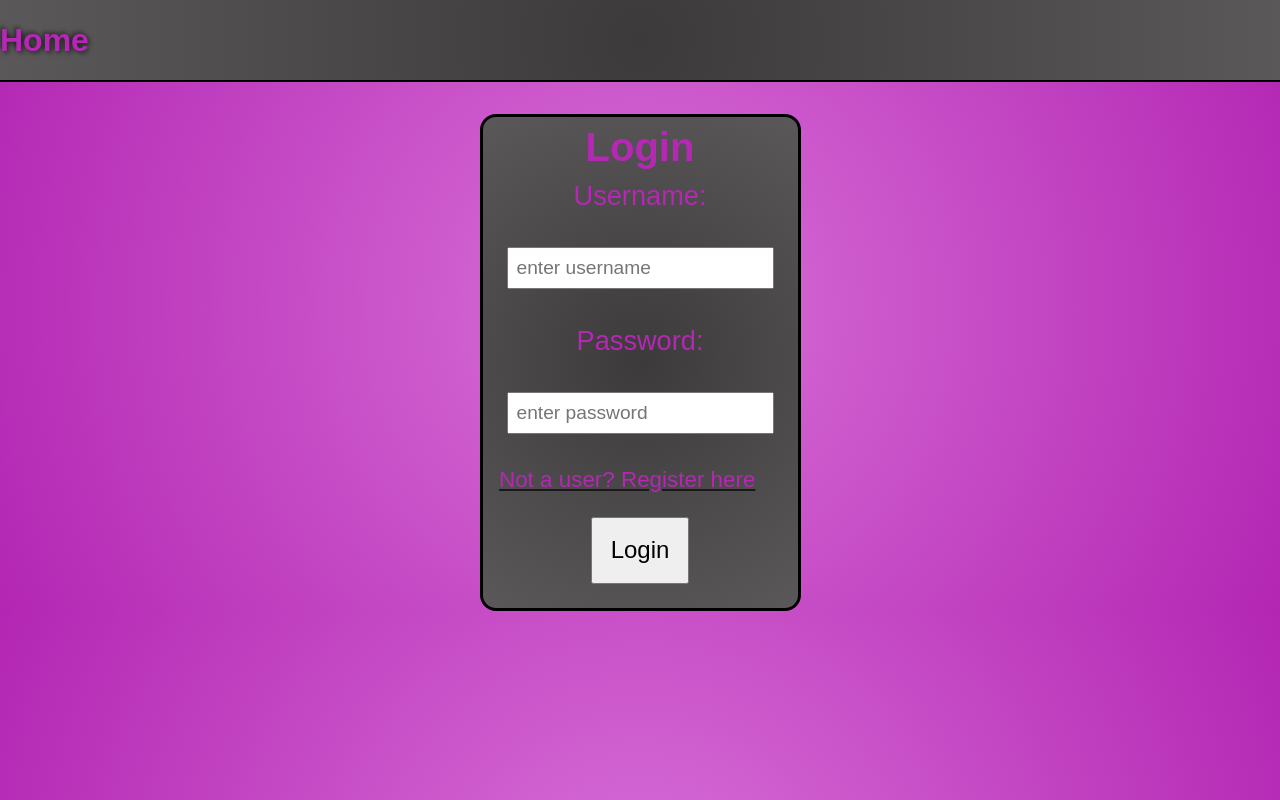
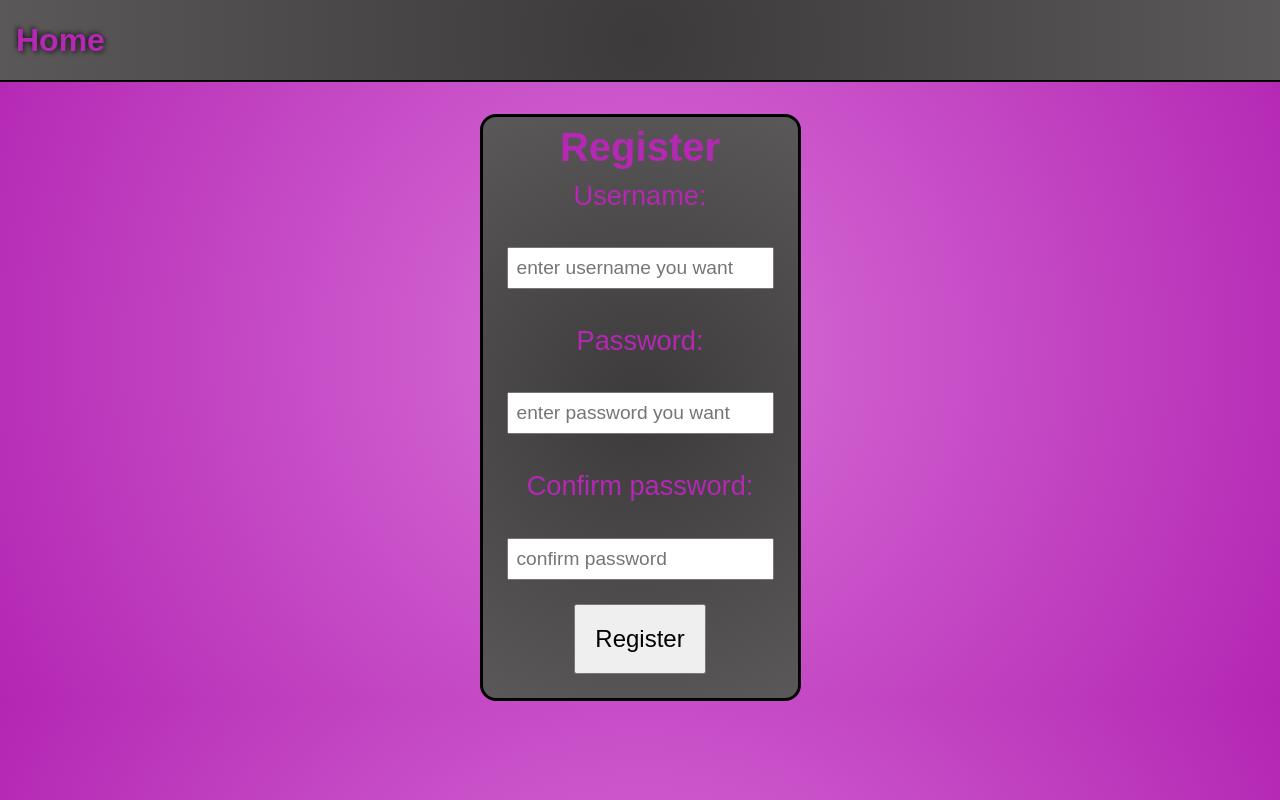
Before and after one commit to aleksander2299/IDATA2301-Webteknologi-group-4-project, a React (Vite) app in the folder vite-project/: page / in a window 1280 px wide. Built offline with nearby package versions, Linux system fonts and the light colour scheme.

Commit message:
made Register page migrate to react with css

```diff
--- /dev/null
+++ b/vite-project/src/components/Register.jsx
@@ -0,0 +1,28 @@
+import '../styles/registerstyle.css';
+
+
+function Register() {
+    return (
+      <div>
+        <header>
+          <div className="home"><b>Home</b></div>
+        </header>
+        <main>
+          <form action="" method="post">
+            <div className="register">
+              <h1 className="fRegister">Register</h1>
+              <label htmlFor="fusername">Username:</label><br />
+              <input type="text" id="fusername" name="fusername" placeholder="enter username you want" /><br />
+              <label htmlFor="lpass">Password:</label><br />
+              <input type="text" id="lpass" name="lpass" placeholder="enter password you want" /><br />
+              <label htmlFor="cpass">Confirm password:</label><br />
+              <input type="text" name="cpass" id="cpass" placeholder="confirm password" />
+              <button className="submit" type="submit">Register</button>
+            </div>
+          </form>
+        </main>
+      </div>
+    );
+  }
+
+  export default Register;
--- a/vite-project/src/main.jsx
+++ b/vite-project/src/main.jsx
@@ -2,9 +2,10 @@ import { StrictMode } from 'react'
 import { createRoot } from 'react-dom/client'
 
 import LoginPage from './components/LoginPage.jsx'
+import Register from './components/Register.jsx'
 
 createRoot(document.getElementById('root')).render(
   <StrictMode>
-    <LoginPage />
+    <Register />
   </StrictMode>,
 )
--- /dev/null
+++ b/vite-project/src/styles/registerstyle.css
@@ -0,0 +1,153 @@
+
+*{
+    margin: 0;
+}
+
+body {
+
+    font-family: sans-serif;
+    background: radial-gradient(circle,rgb(216, 112, 216),rgb(179, 38, 179))
+
+  }
+
+  header {
+    background: radial-gradient(circle, rgb(60, 58, 58), rgb(90, 88, 88)) !important;
+    width: 100%;
+    height: 5rem;
+    display: flex;
+    justify-content: flex-start;
+    align-items: center;
+    border-bottom: 2px solid;
+
+  }
+
+  .home {
+    padding: 1rem;
+    font-size: 2rem; /* Increase font size */
+    color: rgb(180, 40, 180);
+    font-weight: bold;
+    border: 100px;
+    text-shadow: 2px 2px 4px rgba(15, 15, 15, 0.6), -2px -2px 4px rgba(19, 18, 18, 0.6);
+  }
+
+
+  a{
+
+    color: rgb(27, 25, 25);
+  }
+
+
+  .register{
+    border-style: solid;
+    border-radius: 1rem;
+    display: flex;
+    background: radial-gradient(circle, rgb(60, 58, 58), rgb(90, 88, 88)) !important;
+    justify-content: center;
+    align-items: center;
+    flex-flow: column;
+    width: fit-content;
+    padding-bottom: 0;
+    padding-left: 1.5rem;
+    padding-right: 1.5rem;
+    padding-top: 0.5rem;
+}
+
+
+  .register label{
+    font-size: 1.4rem;
+    margin: 0.6rem;
+    color: rgb(180, 40, 180);
+  }
+
+  .register h1{
+    font-size: 2.5rem;
+    color: rgb(180, 40, 180);
+  }
+
+  .register input{
+    padding: 0.5rem;
+    font-size: 1rem;
+  }
+
+  .submit{
+   padding: 1.2rem;
+   font-size: 1.5rem;
+    margin: 1.5rem;
+}
+
+
+
+  form{
+    display: flex;
+    justify-content: center;
+    align-items: center;
+    margin-top: 2rem;
+
+  }
+
+
+
+
+  @media (max-width: 1024px) {
+    form{
+      display: flex;
+      font-size: 1.3rem;
+      justify-content: center;
+      align-items: center;
+      }
+      .register label {
+        font-size: 1.7rem;
+    }
+    .register input{
+      font-size: 1.1rem;;
+    }
+    }
+
+    @media (max-width: 768px) {
+
+      form{
+      display: flex;
+      font-size: 1.3rem;
+      justify-content: center;
+      align-items: center;
+      }
+      .register label {
+        font-size: 1.7rem;
+    }
+    .register input{
+      font-size: 1.1rem;;
+    }
+    }
+
+    @media (max-width: 360px) {
+
+      form{
+      display: flex;
+      justify-content: center;
+      font-size: 1.3rem;
+      align-items: center;
+      }
+      .register label {
+        font-size: 1.5rem;
+    }
+    .register input{
+      font-size: 1.1rem;;
+    }
+    }
+
+
+    @media (min-width: 1024px) {
+
+      form{
+      display: flex;
+      font-size: 1.4rem;
+      justify-content: center;
+      align-items: center;
+      }
+      .register label {
+        font-size: 1.7rem;
+    }
+    .register input{
+      font-size: 1.2rem;;
+    }
+    }
```
Also changed, not shown: 1 other file (tests, documents, lock files or other folders).
